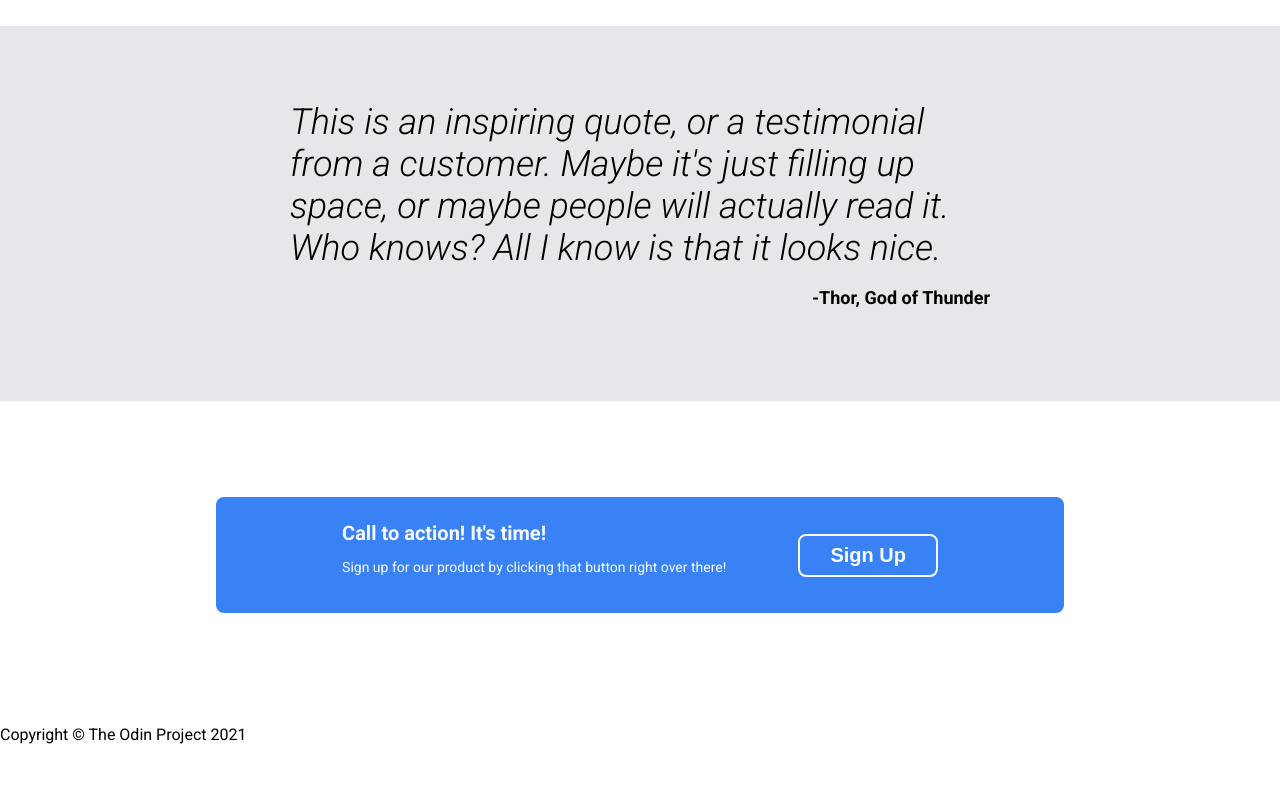
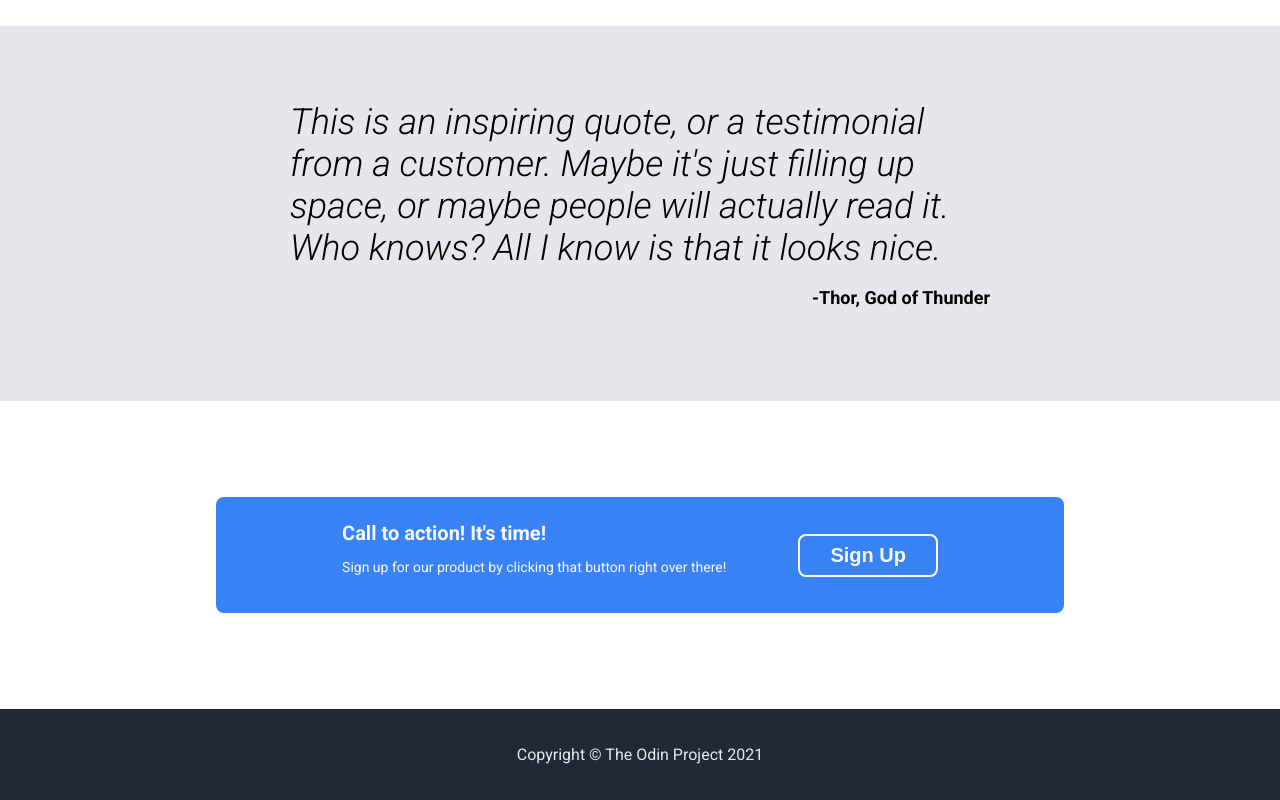
Before and after one commit to SeanMPeake/odin-projects-landing-page, a plain HTML site: page index.html in a window 1280 px wide. Shown: the part 1017-1817 px from the top of the page. Before the commit the page ends 1777 px from the top, so only its background shows below. Drawn offline with Linux system fonts and the light colour scheme.

Commit message:
Add footer styling

```diff
--- a/style.css
+++ b/style.css
@@ -202,3 +202,18 @@ body {
     padding: 8px 30px;
     flex-shrink: 0;
 }
+
+/* footer */
+
+.footer {
+    display: flex;
+    justify-content: center;
+    align-items: center;
+    background-color: #1F2937;
+}
+
+.footer-text {
+    color: #E5E7EB;
+    padding: 36px;
+    margin: 0;
+}
```
